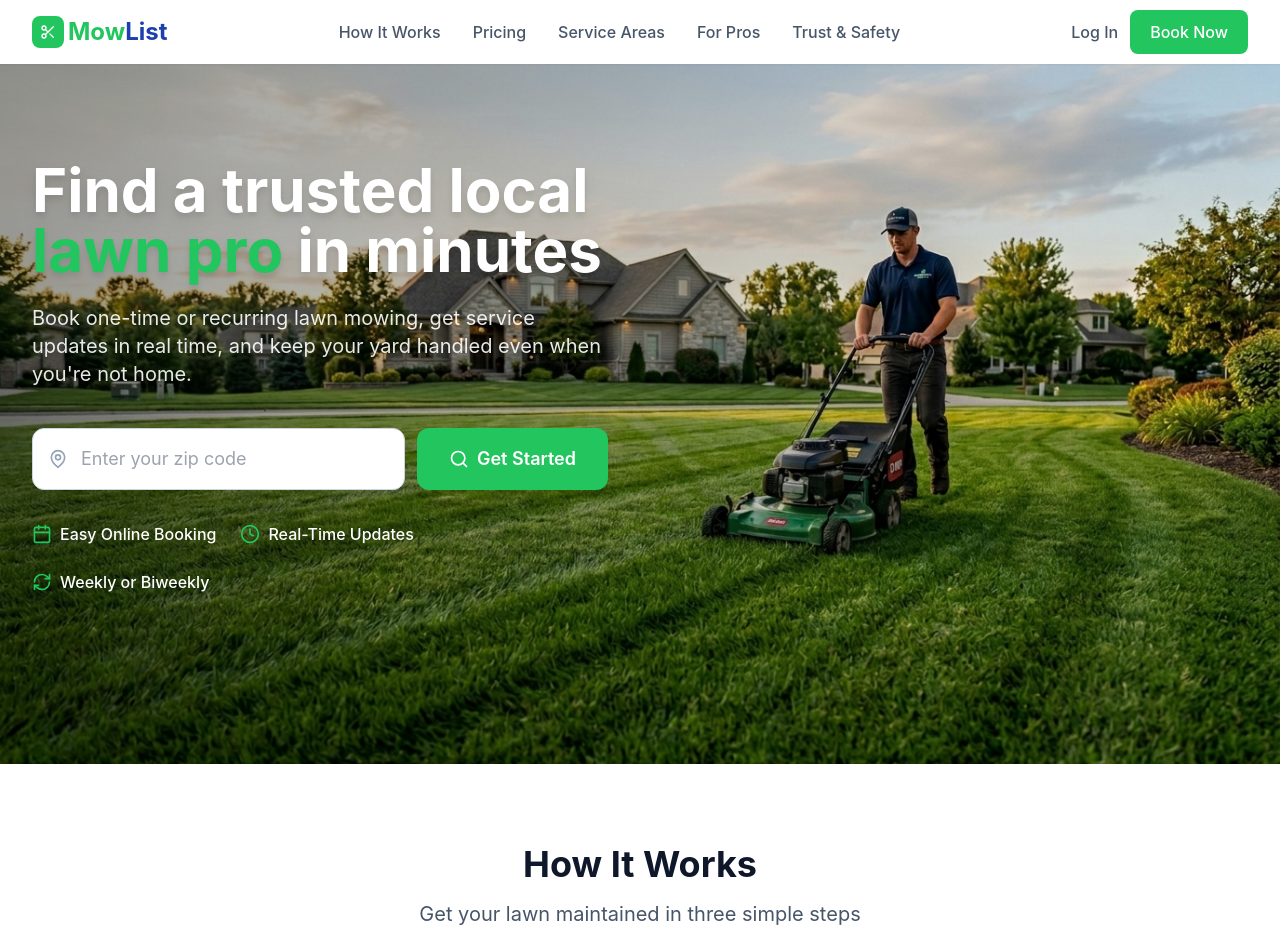
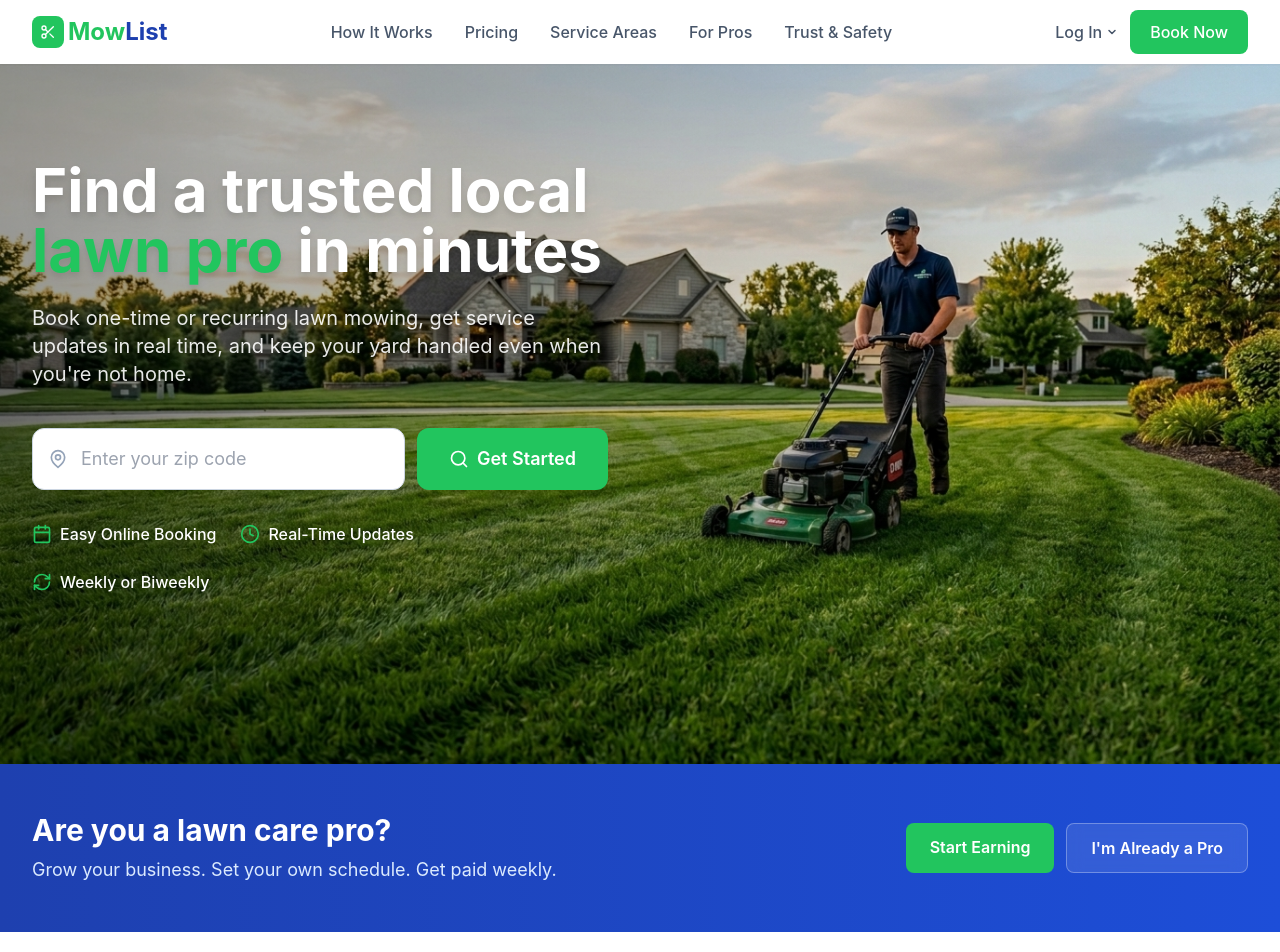
Before and after one commit to RaynH20/mowlist, a React (Vite) app: page / in a window 1280 px wide. Shown: the top 952 px of the page. Built offline with nearby package versions, Linux system fonts and the light colour scheme; no server answers.

Commit message:
Remove debug box, add pro login dropdown + For Pros homepage banner

```diff
--- a/src/components/Header.tsx
+++ b/src/components/Header.tsx
@@ -81,9 +81,31 @@ export default function Header() {
               </>
             ) : (
               <>
-                <Link to="/login/customer" className="text-slate-600 hover:text-[#22C55E] transition-colors font-medium">
+                <details className="relative group">
+                  <summary className="list-none cursor-pointer text-slate-600 hover:text-[#22C55E] transition-colors font-medium flex items-center gap-1">
                     Log In
+                    <svg width="12" height="12" viewBox="0 0 12 12" fill="none" xmlns="http://www.w3.org/2000/svg" className="transition-transform group-open:rotate-180">
+                      <path d="M3 4.5L6 7.5L9 4.5" stroke="currentColor" strokeWidth="1.5" strokeLinecap="round" strokeLinejoin="round"/>
+                    </svg>
+                  </summary>
+                  <div className="absolute right-0 top-full mt-2 w-56 bg-white rounded-lg shadow-lg border border-slate-100 py-2 z-50">
+                    <Link
+                      to="/login/customer"
+                      className="block px-4 py-2.5 hover:bg-slate-50 transition-colors"
+                    >
+                      <div className="font-medium text-slate-900 text-sm">I'm a customer</div>
+                      <div className="text-xs text-slate-500">Book lawn care for my home</div>
                     </Link>
+                    <div className="border-t border-slate-100 my-1" />
+                    <Link
+                      to="/login/pro"
+                      className="block px-4 py-2.5 hover:bg-slate-50 transition-colors"
+                    >
+                      <div className="font-medium text-slate-900 text-sm">I'm a lawn pro</div>
+                      <div className="text-xs text-slate-500">Sign in to my pro dashboard</div>
+                    </Link>
+                  </div>
+                </details>
                 <Link
                   to="/book"
                   className="bg-[#22C55E] text-white px-5 py-2.5 rounded-lg font-medium hover:bg-[#16A34A] transition-colors"
@@ -163,13 +185,22 @@ export default function Header() {
                   </>
                 ) : (
                   <>
+                    <div className="flex flex-col space-y-1">
                       <Link
                         to="/login/customer"
-                      className="text-slate-600 hover:text-[#22C55E] transition-colors font-medium text-center"
+                        className="text-slate-600 hover:text-[#22C55E] transition-colors font-medium text-center py-2"
                         onClick={() => setIsMenuOpen(false)}
                       >
-                      Log In
+                        Log In (Customer)
                       </Link>
+                      <Link
+                        to="/login/pro"
+                        className="text-slate-600 hover:text-[#22C55E] transition-colors font-medium text-center py-2"
+                        onClick={() => setIsMenuOpen(false)}
+                      >
+                        Log In (Lawn Pro)
+                      </Link>
+                    </div>
                     <Link
                       to="/book"
                       className="bg-[#22C55E] text-white px-5 py-2.5 rounded-lg font-medium hover:bg-[#16A34A] transition-colors text-center"
--- a/src/pages/ForProsPage.tsx
+++ b/src/pages/ForProsPage.tsx
@@ -119,6 +119,12 @@ export default function ForProsPage() {
           >
             Apply Now <ArrowRight size={20} />
           </Link>
+          <p className="text-slate-500 mt-4 text-sm">
+            Already a pro?{' '}
+            <Link to="/login/pro" className="text-[#22C55E] font-semibold hover:underline">
+              Sign in to your dashboard
+            </Link>
+          </p>
         </div>
       </div>
     </div>
--- a/src/pages/HomePage.tsx
+++ b/src/pages/HomePage.tsx
@@ -334,6 +334,36 @@ export default function HomePage() {
         </div>
       </section>
 
+      {/* For Pros Banner */}
+      <section className="py-12 bg-gradient-to-r from-[#1E40AF] to-blue-700">
+        <div className="max-w-7xl mx-auto px-4 sm:px-6 lg:px-8">
+          <div className="flex flex-col md:flex-row items-center justify-between gap-6">
+            <div className="text-center md:text-left">
+              <h2 className="text-2xl md:text-3xl font-bold text-white mb-2">
+                Are you a lawn care pro?
+              </h2>
+              <p className="text-blue-100 text-lg">
+                Grow your business. Set your own schedule. Get paid weekly.
+              </p>
+            </div>
+            <div className="flex flex-col sm:flex-row gap-3">
+              <Link
+                to="/signup/pro"
+                className="bg-[#22C55E] text-white px-6 py-3 rounded-lg font-semibold hover:bg-[#16A34A] transition-colors text-center whitespace-nowrap"
+              >
+                Start Earning
+              </Link>
+              <Link
+                to="/login/pro"
+                className="bg-white/10 backdrop-blur text-white border border-white/30 px-6 py-3 rounded-lg font-semibold hover:bg-white/20 transition-colors text-center whitespace-nowrap"
+              >
+                I'm Already a Pro
+              </Link>
+            </div>
+          </div>
+        </div>
+      </section>
+
       {/* How It Works */}
       <section className="py-20 bg-white">
         <div className="max-w-7xl mx-auto px-4 sm:px-6 lg:px-8">
--- a/src/pages/pro/ProJobs.tsx
+++ b/src/pages/pro/ProJobs.tsx
@@ -22,7 +22,6 @@ export default function ProJobs() {
   const [isAvailable, setIsAvailable] = useState(true)
   const [actionInProgress, setActionInProgress] = useState<string | null>(null)
   const [toast, setToast] = useState<{ type: 'success' | 'error'; message: string } | null>(null)
-  const [debugInfo, setDebugInfo] = useState<string | null>(null)
 
   useEffect(() => {
     if (user) fetchJobs()
@@ -31,27 +30,17 @@ export default function ProJobs() {
   const fetchJobs = async () => {
     if (!user) return
     setLoading(true)
-    setDebugInfo(null)
     try {
       const [availRes, assignedRes] = await Promise.all([
         getAvailableJobsWithDetails(),
         getProAssignedJobsWithDetails(user.id),
       ])
-      if (availRes.error) {
-        console.error('Error loading available jobs:', availRes.error)
-        setDebugInfo(`AVAILABLE ERROR: ${availRes.error.message || JSON.stringify(availRes.error)}`)
-      } else {
-        console.log('Available jobs loaded:', availRes.data?.length || 0)
-        setDebugInfo(`LOADED: available=${availRes.data?.length || 0} assigned=${assignedRes.data?.length || 0} | pro user.id=${user.id} | pro role=${user.role}`)
-      }
-      if (assignedRes.error) {
-        console.error('Error loading assigned jobs:', assignedRes.error)
-      }
+      if (availRes.error) console.error('Error loading available jobs:', availRes.error)
+      if (assignedRes.error) console.error('Error loading assigned jobs:', assignedRes.error)
       setAvailableJobs(availRes.data || [])
       setAssignedJobs(assignedRes.data || [])
-    } catch (error: any) {
+    } catch (error) {
       console.error('Error fetching jobs:', error)
-      setDebugInfo(`CATCH: ${error?.message || String(error)}`)
     } finally {
       setLoading(false)
     }
@@ -153,13 +142,6 @@ export default function ProJobs() {
 
   return (
     <div className="p-4 md:p-6">
-      {/* Debug info — temporary */}
-      {debugInfo && (
-        <div className="bg-yellow-50 border-2 border-yellow-300 rounded-xl p-3 mb-4 text-xs font-mono text-slate-700 break-all">
-          <strong className="text-yellow-900">DEBUG:</strong> {debugInfo}
-        </div>
-      )}
-
       {/* Toast */}
       {toast && (
         <div
```
Lines whose indentation alone changed are shown as unchanged.
